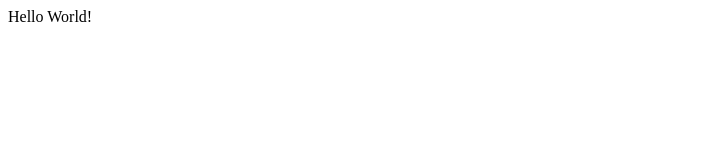
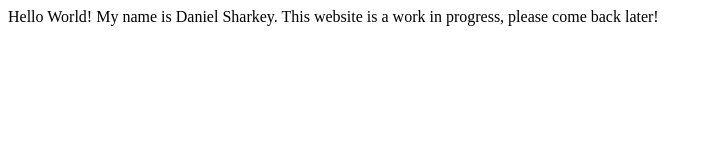
Before and after one commit to dsharkey99/dsharkey99.github.io, a plain HTML site: page index.html in a window 1280 px wide. Shown: the whole page, without its empty margins (0-712 px from the left). Drawn offline with Linux system fonts and the light colour scheme.

Commit message:
Added intro

```diff
--- a/index.html
+++ b/index.html
@@ -4,5 +4,6 @@
 </head>
 <body>
 Hello World!
+My name is Daniel Sharkey. This website is a work in progress, please come back later!
 </body>
 </html>
```
